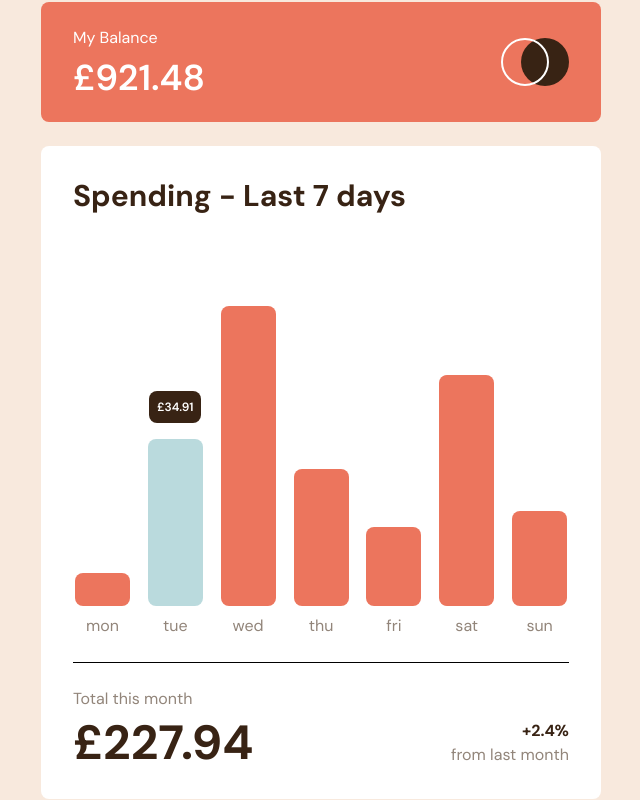
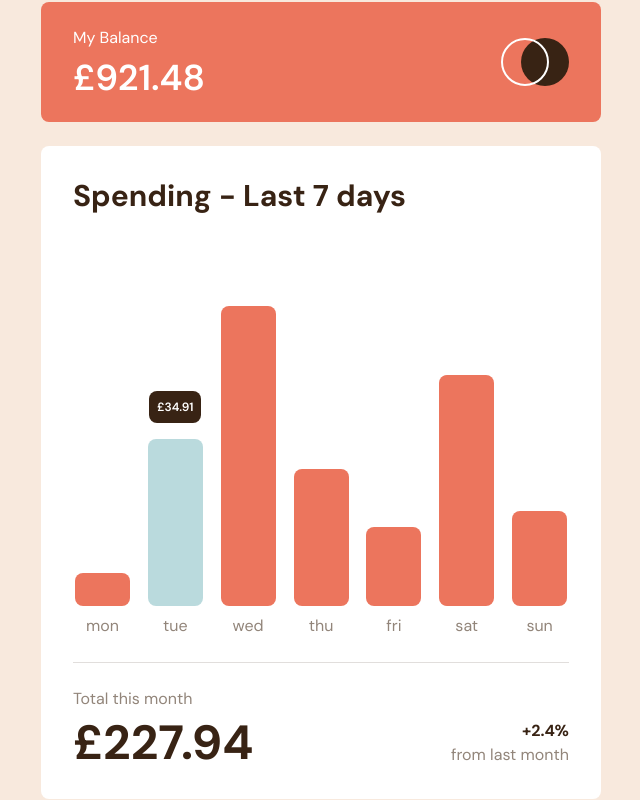
Before and after one commit to jambanix/frontendmentor_expenses-chart-component, a React (Vite) app: page / in a window 1280 px wide. Shown: the whole page, without its empty margins (319-959 px from the left). Built offline with nearby package versions, Linux system fonts and the light colour scheme.

Commit message:
tweak hr on summary

```diff
--- a/src/components/Summary.jsx
+++ b/src/components/Summary.jsx
@@ -20,7 +20,7 @@ export const Summary = ({ data }) => {
     <section className="bg-white w-full rounded-lg flex flex-col p-4 md:p-8 gap-6" style={{minHeight: `${sectionHeight}px`}}>
       <h2 className="text-xl md:text-3xl text-dark-brown font-bold">Spending - Last 7 days</h2>
       <Chart data={data} maxAmount={maxAmount} containerHeight={containerHeight}/>
-      <hr />
+      <hr className="text-dark-brown/15"/>
       <div className="flex flex-col justify-center md:gap-2">
         <p className="text-medium-brown">Total this month</p>
         <div className="flex justify-between items-center">
```
